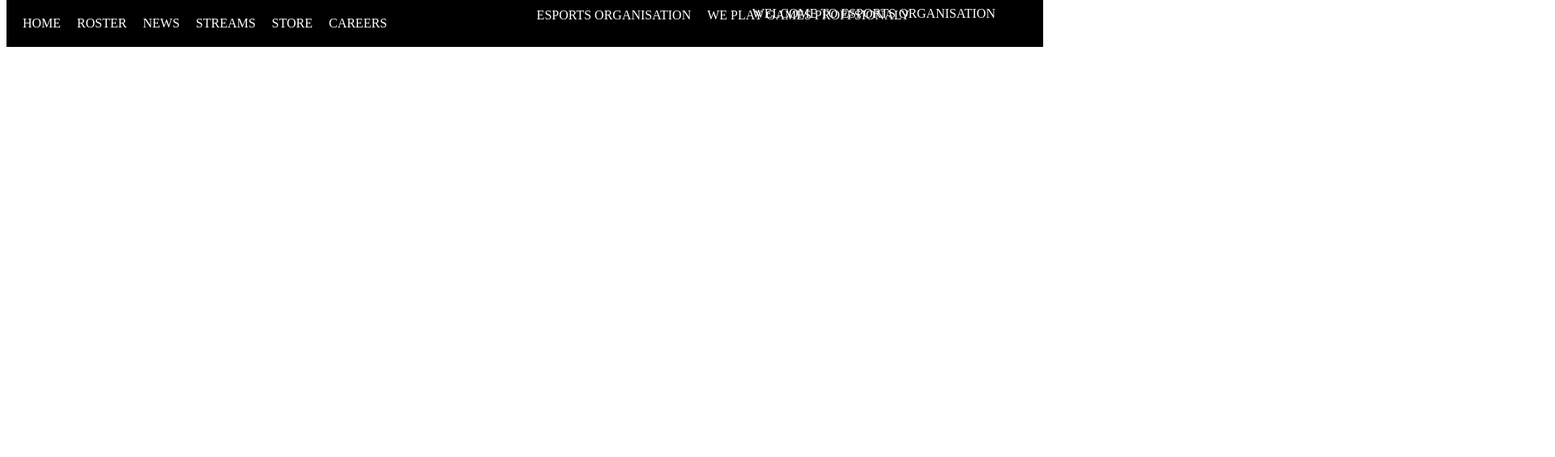
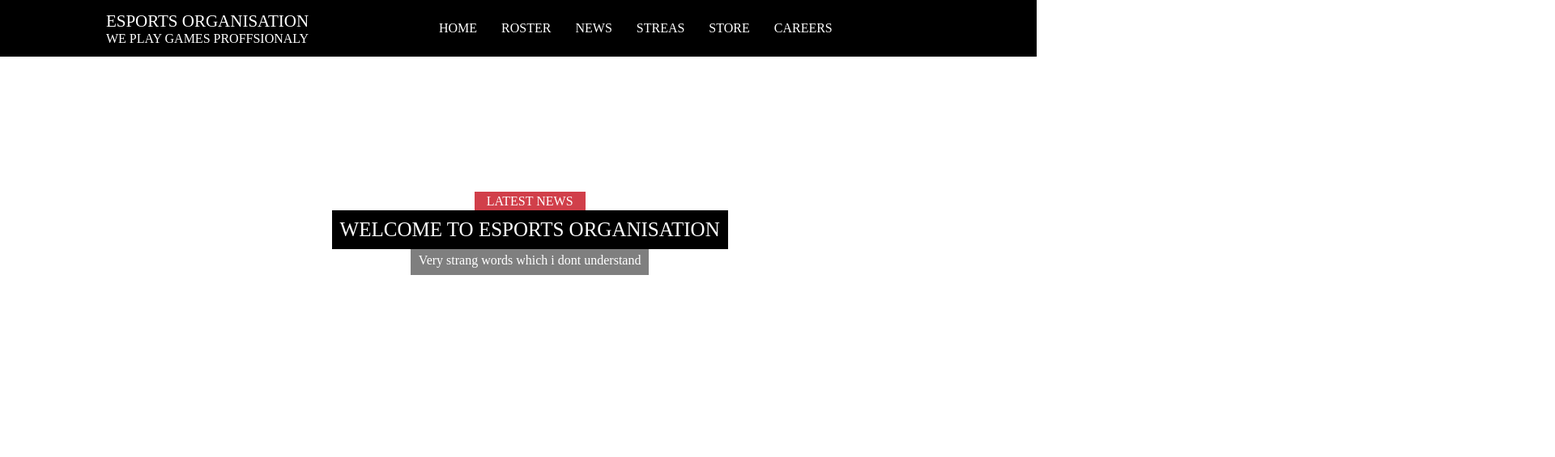
Before and after one commit to sergey312/WebStormProjects, a plain HTML site: page education/index.html in a window 1280 px wide. Shown: the top 565 px of the page at 81% size, 1920 px wide, since content can reach past the window. Drawn offline with Linux system fonts and the light colour scheme.

Commit message:
My addition after lessons (the same day)

```diff
--- a/education/index.html
+++ b/education/index.html
@@ -9,26 +9,34 @@
     <link rel="stylesheet" type="text/css" href="style.css">
 </head>
 <body>
-<div class="menu" >
-    <div class="text"  class="iner">
-        <div class="iner">ESPORTS ORGANISATION</div>
-        <div class="iner">WE PLAY GAMES PROFFSIONALY</div>
+<div class="wallper">
+    <div class="header">
+        <div class="headerText">
+            <div class="headerTextPosition headerTextfont-size">ESPORTS ORGANISATION</div>
+            <div class="headerTextPosition">WE PLAY GAMES PROFFSIONALY</div>
+        </div>
+        <div class="headerLink">
+            <div class="headerLink"><a href="">HOME</a></div>
+            <div class="headerLink"><a href="">ROSTER</a></div>
+            <div class="headerLink"><a href="">NEWS</a></div>
+            <div class="headerLink"><a href="">STREAS</a></div>
+            <div class="headerLink"><a href="">STORE</a></div>
+            <div class="headerLink"><a href="">CAREERS</a></div>
+        </div>
     </div>
-        <div class="iner">
-            <div class="iner">HOME</div>
-            <div class="iner">ROSTER</div>
-            <div class="iner">NEWS</div>
-            <div class="iner">STREAMS</div>
-            <div class="iner">STORE</div>
-            <div class="iner">CAREERS</div>
+    <div class="headline">
+        <div class="headlinePosition">
+            <div class="headlineFirstText">LATEST NEWS</div>
+            <div class="headlineSecondlyText">WELCOME TO ESPORTS ORGANISATION</div>
+            <div class="headlineThirdText">Very strang words which i dont understand</div>
         </div>
-</div>
-<div>LATEST NEWS</div>
-<div class="general">WELCOME TO ESPORTS ORGANISATION</div>
-<div>Very strang words which i dont understand</div>
-<div>
-    <div></div>
-    <div></div>
+    </div>
+    <div class="feed">
+        <div class="feedSize clearfix">
+            <div class="news"></div>
+            <div class="other"></div>
+        </div>
+    </div>
 </div>
 </body>
 </html>
--- a/education/style.css
+++ b/education/style.css
@@ -1,41 +1,133 @@
-.general{
+div{
+    color: white;
+}
 
-    position: absolute;
-    width: 1920px;
-    height: 1080px;
-}
 body{
     background-image: url("image/fone1.jpg");
-    position: absolute;
     background-size: cover;
     background-attachment: fixed;
 }
-.menu{
+
+.header{
+    border-bottom-color: white;
+    border-bottom-style: solid;
+    border-bottom-width: 1px;
     position: fixed;
-    overflow: hidden;
+    left: 0;
     top: 0;
     width: 100%;
+    background-color: black;
+    margin-bottom: 10px;
+    min-height: 70px   ;
+    z-index: 100;
+}
+
+.headerText{
+    vertical-align: middle;
     display: inline-block;
-    background-color: black;
+    width: 40%;
+}
+
+.headerTextPosition{
+    display: block;
+    text-align: center
+}
+
+.headerTextfont-size{
+    font-size: 21px ;
+}
+
+a{
+    color: white;
+    text-decoration: none;
+}
+A:hover {
+    color: red; /* Ссылка красного цвета */
+}
+
+.headerLink{
+    display: inline-block;
+    text-align: center;
+    vertical-align: middle;
+    padding: 13px;
 
 }
-.iner{
-    float:left;
-    display: block;
+
+.headline{
+
     text-align: center;
+    vertical-align: center;
+    height: 70vh;
+    width: 100%;
+}
+
+.headlinePosition{
+    margin: auto;
+    position: absolute;
+    top:30%;
+    left:32%;
+}
+
+.headlineFirstText{
+    background-color: #d13f4a;
+    display:inline;
+    padding: 3px 15px 3px 15px;
+
+}
+.headlineSecondlyText{
+    margin-top: 2px;
+    margin-bottom:5px;
+    background-color: black;
+    font-size: 25px;
+    font-family: "Clarendon w", serif;
     padding: 10px;
 }
 
-.other{
+.headlineThirdText{
+    background-color: rgba(0,0,0,0.5);
+    display: inline;
+    padding:10px;
+
+}
+
+.feed{
+ width: 100%;
+    height: 700px;
+}
+
+.feedSize{
+    margin:auto;
+    width: 70%;
+    height: 700px;
+}
+
+.news {
+    margin: 0;
+    width: 70%;
+    background-color: rgba(255,255,255,0.5);
+    height: 700px;
+    display: inline-block;
     float: left;
 }
-.text{
 
-    weight: 50%;
+.other{
+    margin: 0;
+    width: 28%;
+    background-color: rgba(0,0,0,0.5);
+    height: 700px;
+    display: inline-block;
+    float: left;
 }
-div{
-   text-align: center;
-    color: white;
-    display: inline-block;
 
+.clearfix:after {
+    visibility: hidden;
+    display: block;
+    font-size: 0;
+    content: " ";
+    clear: both;
+    height: 0;
 }
+.clearfix { display: inline-block; }
+/* start commented backslash hack \*/
+* html .clearfix { height: 1%; }
+.clearfix { display: block; }
```
